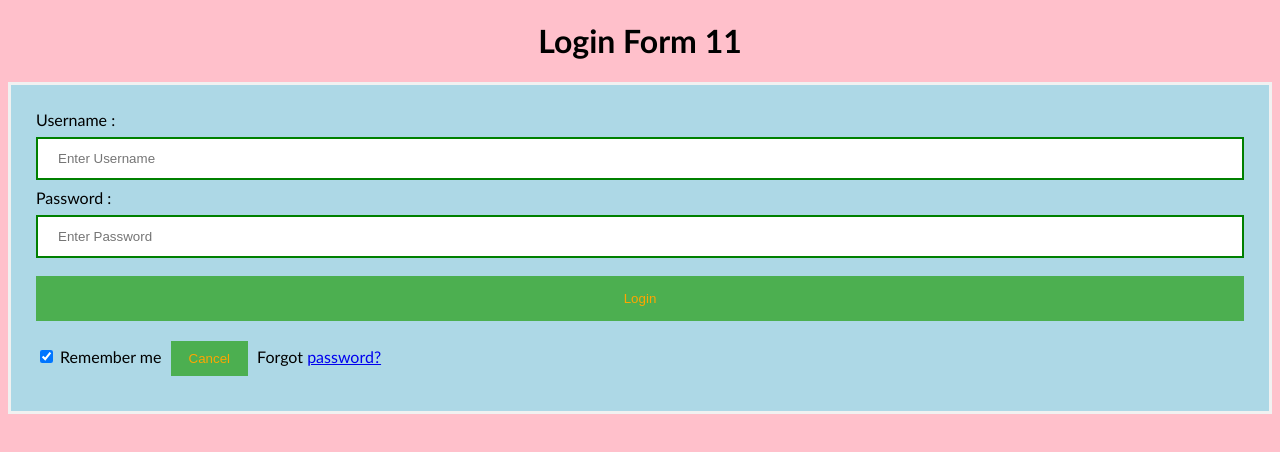
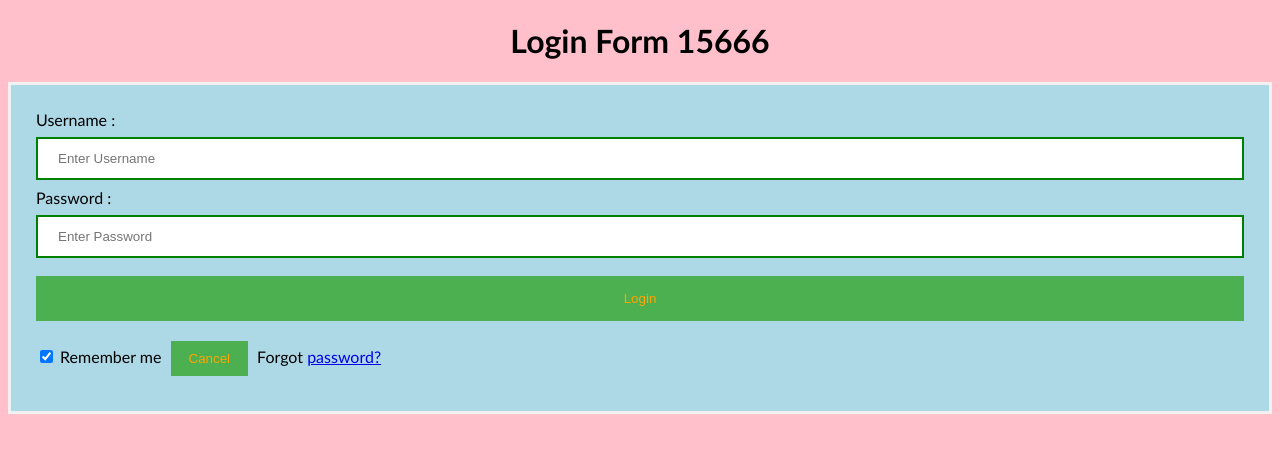
Before and after one commit to vicky-khati/vishal11project, a plain HTML site: page index.html in a window 1280 px wide. Drawn offline with Linux system fonts and the light colour scheme.

Commit message:
this is very new technical file in branch1

```diff
--- a/index.html
+++ b/index.html
@@ -45,7 +45,7 @@ button {
 </style>
 </head>
 <body>
-    <center> <h1> Login Form 11  </h1> </center>
+    <center> <h1> Login Form 15666  </h1> </center>
     <form>
         <div class="container">
             <label>Username : </label>
```
